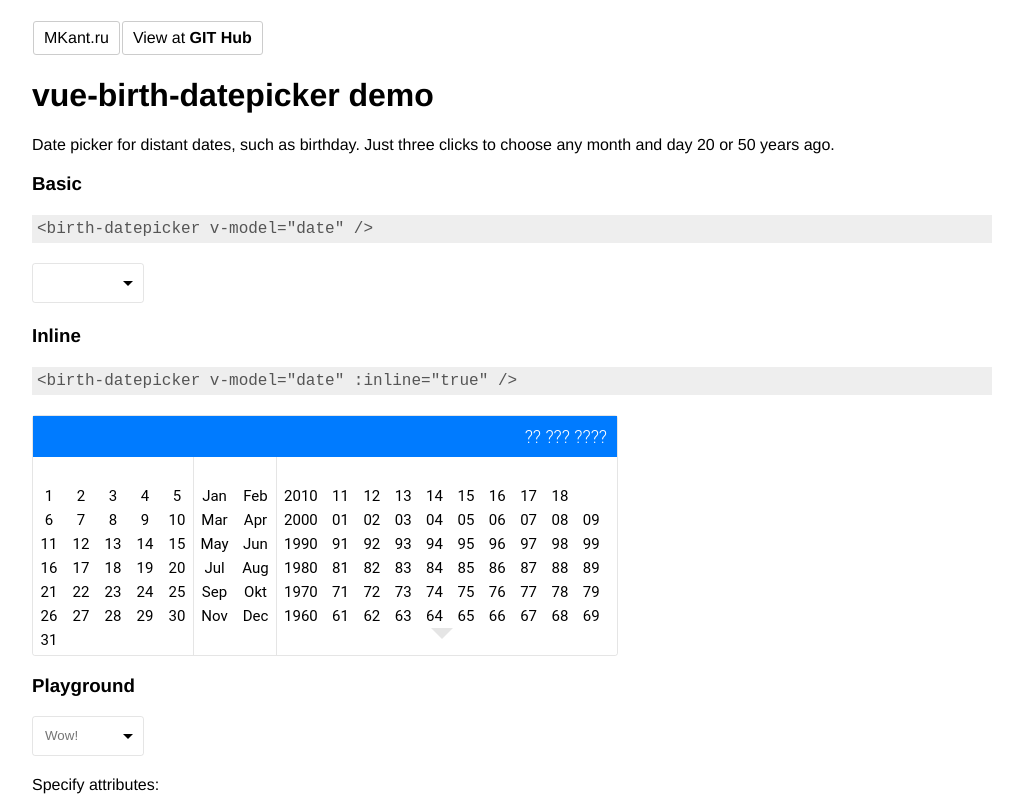
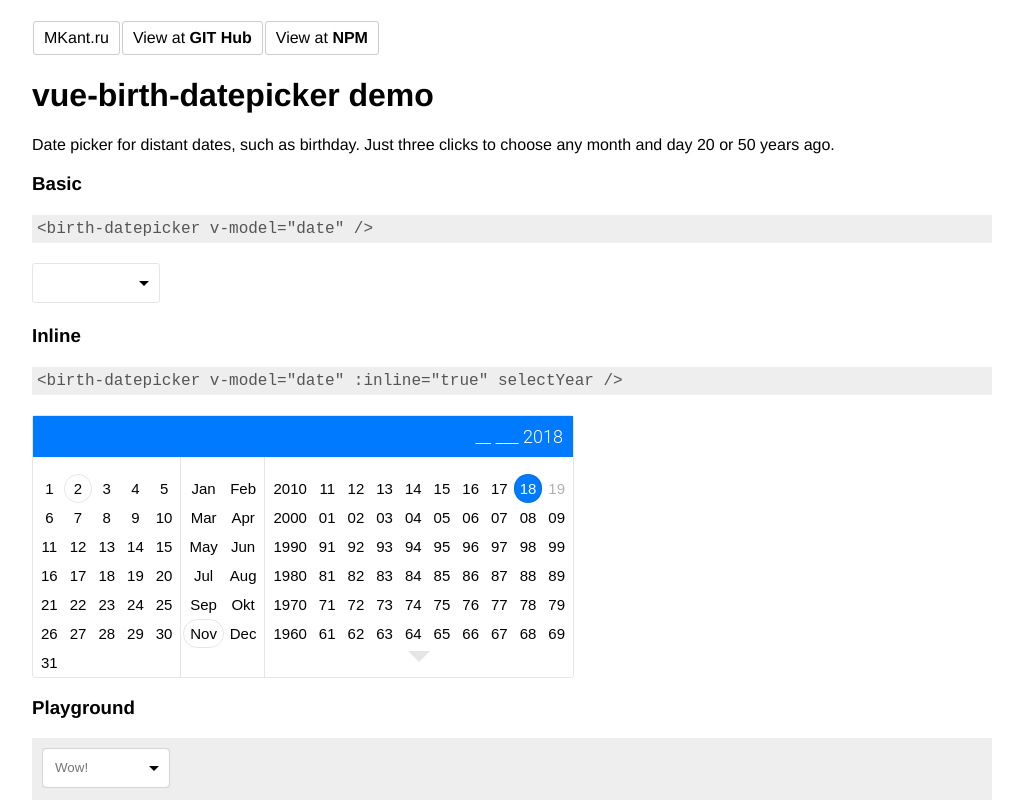
Before and after one commit to m-kant/vue-birth-datepicker, a Vue app: page / in a window 1280 px wide. Shown: the top 800 px of the page, without its empty margins (128-1151 px from the left). Built offline with nearby package versions, Linux system fonts and the light colour scheme.

Commit message:
markup redesigned

```diff
--- a/package.json
+++ b/package.json
@@ -1,7 +1,7 @@
 {
   "name": "vue-birth-datepicker",
   "description": "Date picker for distant dates, such as birthday. Just three clicks to choose any month and day 20 or 50 years ago.",
-  "version": "0.1.5",
+  "version": "0.2.0",
   "scripts": {
     "serve": "vue-cli-service serve",
     "build": "vue-cli-service build",
--- a/src/birth-datepicker.vue
+++ b/src/birth-datepicker.vue
@@ -1,19 +1,48 @@
 <template>
 
-  <div class="birthday-picker" :class="{'birthday-picker_inline':inline, 'birthday-picker_high':high}">
-    <input type="text" class="" :value="valueStr" :placeholder="placeholder"  @click.stop.prevent="toggle()" @input="onManualInput" />
-    <div class="birthday-picker_carriage" :class="{'bp-opened': active}" @click.stop.prevent="toggle()"></div>
+  <div
+    class="birthday-picker"
+    :class="{'birthday-picker_inline':inline, 'birthday-picker_high':high}"
+
+    style=""
+  >
+    <input
+     type="text"
+     class=""
+     :value="valueStr"
+     :placeholder="placeholder"
+     @input="onManualInput"
+     @focus="inputIsFocused=true;"
+     @blur=" inputIsFocused=false; $nextTick(onWidgetBlur);"
+     @click="toggle();"
+    />
+    <div class="birthday-picker_carriage" :class="{'bp-opened': active}"></div>
 
     <transition name="dropdown-trans">
-      <div class="birthday-picker_dropdown" :class="'attach-'+attachmentX+' attach-'+attachmentY" v-if="active||inline">
+      <button
+        class="birthday-picker_dropdown"
+        :class="'attach-'+attachmentX+' attach-'+attachmentY"
+        v-if="active||inline"
+        click.stop=""
+        @focus="dropdownIsFocused=true;"
+        @blur=" dropdownIsFocused=false; $nextTick(onWidgetBlur);"
+      >
 
         <div v-if="!hideHeader" class="birthday-picker_dropdown-header">{{valueHeader}}</div>
-        <pick-day :value="day" @input="setDay" />
-        <pick-month :value="month" @input="setMonth" :months="months" />
-        <pick-year :value="year" @input="setYear" :min="minYear" :max="maxYear" />
 
-      </div>
+        <div class="birthday-picker_dropdown-body">
+
+          <div class="birthday-picker_days-months">
+            <pick-day :value="day" @input="setDay" />
+            <pick-month :value="month" @input="setMonth" :months="months" />
+          </div>
+
+          <pick-year :value="year" @input="setYear" :min="minYear" :max="maxYear" />
+
+        </div>
+      </button>
     </transition>
+
   </div>
 
 </template>
@@ -31,6 +60,7 @@ export default {
     valueIsString:{ type: Boolean, default: false },
     placeholder:  { type: String },
     attachment:   { type: String, default: 'bottom left' },
+    wildcard:     { type: String, default: '_' },
     delimiter:    { type: String, default: '.'},
     yearFirst:    { type: Boolean, default: false },
     closeOnSet:   { type: Boolean, default: false },
@@ -40,17 +70,30 @@ export default {
     locale:       { type: [String, Array],  default: "en" },
     minYear:      { type: [Number] },
     maxYear:      { type: Number },
+    selectYear:   { type: [Number, Boolean] },
   },
 
   components: { pickDay, pickMonth , pickYear },
 
-  beforeMount(){    this.assignValue(); },
+  beforeMount(){
+    this.assignValue();
+    // preselect current year
+    if(this.selectYear === true){
+      this.year = (new Date()).getFullYear();
+    // preselect given year
+    } else if(typeof this.selectYear === 'number'){
+      this.year = this.selectYear;
+    }
+  },
   beforeDestroy(){  this.removeClickOutHandler(); },
   watch: {
     value(){ this.assignValue(); },
   },
 
   data(){ return {
+    inputIsFocused: false,
+    dropdownIsFocused: false,
+    skipToggle: false, // when switch between dropdown and input
 
     day:    null,
     month:  null,
@@ -65,7 +108,6 @@ export default {
   }; },
 
   computed: {
-
     isFilled(){ return !(this.day === null || this.month === null || this.year === null); },
     months(){
       let loc;
@@ -103,15 +145,15 @@ export default {
       return pre.join(this.delimiter);
     },
     valueHeader() {
-      const d = this.dayStr? this.dayStr : '??';
-      const m = this.monthStr? this.months[this.month] : '???';
-      const y = this.year? this.year : '????';
+      const d = this.dayStr? this.dayStr : this.wildcard+this.wildcard;
+      const m = this.monthStr? this.months[this.month] : this.wildcard+this.wildcard+this.wildcard;
+      const y = this.year? this.year : this.wildcard+this.wildcard+this.wildcard+this.wildcard;
 
       return this.yearFirst? `${y} ${m} ${d}` : `${d} ${m} ${y}`;
     },
 
 
-    clickOutHandler(){ return ( function closeBdpicker(){ this.close(); } ).bind(this); },
+    // clickOutHandler(){ return ( function closeBdpicker(){ this.close(); } ).bind(this); },
 
   },
 
@@ -136,18 +178,23 @@ export default {
     },
     open(){
       this.active = true;
-      this.addClickOutHandler();
+      // this.addClickOutHandler();
     },
     close(){
       this.active = false;
-      this.removeClickOutHandler();
+      // this.removeClickOutHandler();
     },
     closeAfterSet(){
       if(!this.isFilled) return;
       if(!this.closeOnSet) return;
       this.close();
     },
-    toggle(){ (this.active)? this.close() : this.open(); },
+    toggle(){ this.active = !this.active; },
+    onWidgetBlur(){
+      if(!this.inputIsFocused && !this.dropdownIsFocused){
+        this.active = false;
+      }
+    },
     setDay(val){
       this.day = val;
       this.emitInput();
--- a/src/components/Demo.vue
+++ b/src/components/Demo.vue
@@ -2,20 +2,21 @@
   <div class="demo">
       <a class="btn btn-default" href="http://mkant.ru">MKant.ru</a>
       <a class="btn btn-default" href="https://github.com/m-kant/vue-birth-datepicker">View at <b>GIT Hub</b></a>
-      <!-- <a class="btn btn-default" href="https://www.npmjs.com/package/vue-birth-datepicker">View at <b>NPM</b></a> -->
+      <a class="btn btn-default" href="https://www.npmjs.com/package/vue-birth-datepicker">View at <b>NPM</b></a>
       <h1>vue-birth-datepicker demo</h1>
       <p>Date picker for distant dates, such as birthday.
         Just three clicks to choose any month and day 20 or 50 years ago.</p>
 
       <h3>Basic</h3>
       <div class='code-pane'>{{codeBasic}}</div>
-      <birth-datepicker v-model="date" />
+      <birth-datepicker v-model="date" selectYear/>
 
       <h3>Inline</h3>
       <div class='code-pane'>{{codeInline}}</div>
-      <birth-datepicker v-model="date" :inline="true" />
+      <birth-datepicker v-model="date" :inline="true" selectYear />
 
       <h3>Playground</h3>
+      <div style="padding: 10px; background-color: #eee;" @click.stop="">
         <birth-datepicker
           v-model="date"
           :valueIsString="valueIsString"
@@ -31,6 +32,8 @@
           :maxYear="maxYear?Number(maxYear):null"
           :locale="calcLocale"
         />
+      </div>
+
 
       <p>Specify attributes:</p>
       <div class='input-pane'>
@@ -105,12 +108,13 @@ export default {
       placeholder: 'Wow!',
       attachment: 'bottom left',
       maxYear: (new Date().getFullYear()) - 5,
-      minYear: (new Date().getFullYear()) - 40,
+      // minYear: (new Date().getFullYear()) - 40,
+      minYear: 1959,
       demolocale: 'en',
       customLocale: 'JN FB MR AP MY JU JL AG SP OK NV DC',
 
       codeBasic: '<birth-datepicker v-model="date" />',
-      codeInline: '<birth-datepicker v-model="date" :inline="true" />'
+      codeInline: '<birth-datepicker v-model="date" :inline="true" selectYear />'
   }; },
 
   computed: {
@@ -118,7 +122,11 @@ export default {
       if(this.demolocale) return this.demolocale;
       return this.customLocale.split(/[,\s]+/);
     }
-  }
+  },
+
+  methods: {
+
+  },
 }
 </script>
 
--- a/src/components/birth-datepicker.scss
+++ b/src/components/birth-datepicker.scss
@@ -7,18 +7,47 @@
   $primary-color: #007BFF;
   $line-color: rgba(0,0,0,0.1);
 
-  // cells width
-  $day-w:   $char-size*1.5;
-  $month-w: $char-size*2;
-  $year-w:  $char-size*1.5;
 
   font-family: Roboto, Helvetica, Arial, sans-serif;
   position: relative;
   display: inline-block;
-  min-width: 7em;
+  min-width: 8em;
   min-height: 2.5em;
   border: 1px solid $line-color;
   border-radius: 3px;
+  padding: 0;
+  background-color: transparent;
+
+  .disabled{
+    opacity: 0.3;
+    pointer-events: none;
+  }
+
+  table{
+    width: 100%;
+  }
+
+  td{
+    text-align: center;
+
+    a{
+      display: block;
+      padding: 5px;
+      border-radius: $char-size;
+      cursor: pointer;
+      border: 1px solid transparent;
+      transition: background-color 0.2s;
+
+      &:hover{ background-color: rgba(0,0,0,0.1); }
+    }
+  }
+  .bdp-today{ border-color: rgba(0,0,0,0.1); }
+  .bdp-active{
+    background-color: $primary-color;
+    color: #fff;
+    &:hover{ background-color: darken($primary-color, 10%); }
+  }
+
 
   input{
     position: absolute;
@@ -33,36 +62,36 @@
     border-radius: 5px;
   }
 
-  &_row{
-    height: 1.2 * $char-size;
-    line-height: 1.2 * $char-size;
+
+  &_dropdown-body{
+    display: flex;
+    flex-direction: row;
+  }
+  &_days-months{
+    display: flex;
+    flex-direction: row;
   }
 
-
-  // panes width
-  $days-w: $char-size * 10 * 0.8;
-  $months-w: $char-size * 6 * 0.7;
-  $years-w: $char-size * 11 * 2 * 0.75;
-
-  &_years{ width: $years-w; }
+  &_days,
+  &_months,
+  &_years{
+    padding: 0 2px;
+  }
+  &_days{
+    flex-grow: 2;
+  }
   &_months{
-    width: $months-w;
+    flex-grow: 1;
     border-right: 1px solid $line-color;
     border-left: 1px solid $line-color;
   }
-  &_days{ width: $days-w; }
-
-  &_day{ width: 20%; }
-  &_month{ width: 50%; }
-  &_year{
-    $w: 9.5%;
-    width: $w;
-    &:first-child{  width: 100% - $w * 9; }
-  }
 
   &_dropdown{
+    display: block;
+    padding: 0;
+    text-align: left;
     font-size: $char-size*0.75;
-    width: $days-w + $months-w + $years-w + 10px;
+
     position: absolute;
     background-color: #fff;
     border: 1px solid $line-color;
@@ -87,10 +116,9 @@
   }
 
   &_high{
-    .birthday-picker_dropdown{ width: $years-w; }
-    .birthday-picker_days{ width: $years-w * 0.70 - 2px;  }
-    .birthday-picker_months{ width: $years-w * 0.30; border-right: none;}
-    .birthday-picker_years{ border-top: 1px solid $line-color;}
+    .birthday-picker_dropdown-body{ flex-direction: column; }
+    .birthday-picker_months{ border-right: none; }
+    .birthday-picker_years{  border-top: 1px solid $line-color; }
   }
 
 
@@ -100,7 +128,7 @@
     right: 10px;
     width: 10px;
     height: calc(100% - 2*5px);
-    cursor: pointer;
+    pointer-events: none;
     transition: transform 0.3s;
 
     &:after{
@@ -115,31 +143,6 @@
     &.bp-opened{
       transform: rotate(180deg);
     }
-  }
-  &_row{
-    white-space: nowrap;
-  }
-  &_btn{
-    display: inline-block;
-    box-sizing: border-box;
-    padding: 3px;
-    margin: 0px;
-    cursor: pointer;
-    text-align: center;
-    border-radius: $char-size;
-    transition: background-color 0.3s;
-
-    &.bdp-active{ background-color: $primary-color; color: #fff; }
-    &.bdp-active:hover{ background-color: darken($primary-color,10); color: #fff; }
-    &:hover{ background-color: $line-color; }
-  }
-
-
-  &_btn-pane{
-    display: inline-block;
-    vertical-align: top;
-    height: $char-size*9.9;
-    overflow-y: auto;
   }
 
   // INLINE
--- a/src/components/pick-day.vue
+++ b/src/components/pick-day.vue
@@ -1,20 +1,26 @@
 <template>
 
-  <div class="birthday-picker_btn-pane birthday-picker_days">
-    <div class="birthday-picker_row"></div>
-    <div
-      v-for="(dayRow, i) in dayRows"
-      :key="'dayrow'+i"
-      class="birthday-picker_row"
-    >
-      <span
-        v-for="dayItem in dayRow"
-        :key="dayItem"
-        class="birthday-picker_btn birthday-picker_day"
-        :class="{'bdp-active': dayItem===value}"
-        @click.stop="emitInput(dayItem)"
-      >{{dayItem}}</span>
-    </div>
+  <div class="birthday-picker_days">
+    <table cellspacing="0" cellpadding="0">
+      <tr><td :colspan="colsCount">&nbsp;</td></tr>
+      <tr
+        v-for="(dayRow, i) in dayRows"
+        :key="'dayrow'+i"
+      >
+        <td
+          v-for="(dayItem, j) in dayRow"
+          :key="'daycell'+j"
+
+        >
+          <a
+            v-if="dayItem"
+           :class="{'bdp-active': dayItem===value, 'bdp-today': dayItem===today}"
+           @click.stop="emitInput(dayItem)"
+          >{{dayItem}}</a>
+        </td>
+      </tr>
+
+    </table>
   </div>
 
 </template>
@@ -25,11 +31,12 @@ export default {
 
   props: {
     value: { type: [Number] },
+    today: { type: Number, default: () => (new Date()).getDay() }
   },
 
   data(){ return {
 
-    dayCols: 5,
+    colsCount: 5,
 
   }; },
 
@@ -38,12 +45,16 @@ export default {
     dayRows(){
       const res = [];
       const max = 31;
+      const rowsCount = Math.ceil(max/this.colsCount);
       let day = 1;
-      let row;
 
-      for(let r=0; day <= max; r++){
-        row = [];
-        for(let i=0; i < this.dayCols && day <= max; i++) row.push(day++);
+      for(let r=0; r < rowsCount; r++){
+        let row = [];
+        for(let i=0; i < this.colsCount; i++){
+          let val = day++;
+          if(val > max) val = '';
+          row.push(val);
+        }
         res.push(row);
       }
       return res;
--- a/src/components/pick-month.vue
+++ b/src/components/pick-month.vue
@@ -1,20 +1,20 @@
 <template>
 
-  <div class="birthday-picker_btn-pane birthday-picker_months">
-    <div class="birthday-picker_row" />
-    <div
-      v-for="(monthRow, i) in monthRows"
-      :key="'monthrow'+i"
-      class="birthday-picker_row"
-    >
-      <span
-        v-for="monthNum in monthRow"
-        :key="monthNum"
-        class="birthday-picker_btn birthday-picker_month"
-        :class="{'bdp-active': monthNum===value}"
-        @click.stop="emitInput(monthNum)"
-      >{{months[monthNum]}}</span>
-    </div>
+  <div class="birthday-picker_months">
+    <table cellspacing="0" cellpadding="0">
+      <tr><td :colspan="colsCount">&nbsp;</td></tr>
+
+      <tr v-for="(monthRow, i) in monthRows" :key="'monthrow'+i">
+        <td v-for="(monthNum, j) in monthRow" :key="'monthcell'+j">
+          <a
+           @click.stop="emitInput(monthNum)"
+          :class="{'bdp-active': monthNum===value, 'bdp-today': monthNum===today}"
+          >
+           {{months[monthNum]}}
+          </a>
+        </td>
+      </tr>
+    </table>
   </div>
 
 </template>
@@ -24,24 +24,28 @@ export default {
 
   props: {
     value:        { type: Number },
-    months:       { type: Array,  default: () => ["Янв", "Фев", "Мар", "Апр", "Май", "Июн", "Июл", "Авг", "Сен", "Окт", "Ноя", "Дек"] },
+    months:       { type: Array  },
 
   },
 
   data(){ return {
-    monthCols: 2,
+    colsCount: 2,
   }; },
 
   computed: {
+    today(){ return (new Date()).getMonth(); },
     monthRows(){
       const res = [];
       const max = 11;
-      let month = 0;
-      let row;
+      const rowsCount = Math.ceil(max/this.colsCount);
 
-      for(let r=0; month <= max; r++){
-        row = [];
-        for(let i=0; i < this.monthCols && month <= max; i++) row.push(month++);
+      for(let r=0; r < rowsCount; r++){
+        let row = [];
+        for(let i=0; i < this.colsCount; i++){
+          let month = r * this.colsCount + i;
+          if(month > max) month = '';
+          row.push(month);
+        }
         res.push(row);
       }
       return res;
--- a/src/components/pick-year.vue
+++ b/src/components/pick-year.vue
@@ -1,33 +1,35 @@
 <template>
 
-      <div class="birthday-picker_btn-pane birthday-picker_years">
+      <div class="birthday-picker_years">
+        <table cellspacing="0" cellpadding="0">
 
-        <div class="birthday-picker_row birthday-picker_row-header" @click.stop="increaseYear">
-          <i class="birthday-picker_carriage-up" v-if="ableToIncrease"/>
-        </div>
+          <tr class="bdp-increase-year" @click.stop="increaseYear">
+            <td :colspan="colsCount">
+              &nbsp; <i class="birthday-picker_carriage-up" v-if="ableToIncrease"/> &nbsp;
+            </td>
+          </tr>
 
-        <div class="birthday-picker_btn-pane-body">
-          <div
-            v-for="(yearRow, i) in rows"
-            :key="'yearrow'+i"
-            class="birthday-picker_row"
-          >
-            <span
-              v-for="year in yearRow"
-              :key="year"
-              class="birthday-picker_btn birthday-picker_year"
-              :class="{'bdp-active': year===value, 'disabled': year<min}"
-              @click.stop="emitInput(year)"
-            >{{yearStr(year)}}</span>
-          </div>
-        </div>
+          <tr v-for="(yearRow, i) in rows" :key="'yearrow'+i">
+            <td v-for="(year, j) in yearRow" :key="'yearrow'+j">
+              <a
+               v-if="year"
+               :class="{'bdp-active': year===value, 'disabled': year<min || (max&&year>max), 'bdp-today':year===today}"
+               @click.stop="emitInput(year)"
+              >
+                {{yearStr(year)}}
+              </a>
+            </td>
+          </tr>
 
-        <div class="birthday-picker_row-footer" @click.stop="decreaseYear">
-          <i class="birthday-picker_carriage-down" v-if="ableToDecrease" />
-        </div>
+          <tr class="bdp-decrease-year" @click.stop="decreaseYear">
+            <td :colspan="colsCount">
+              &nbsp; <i class="birthday-picker_carriage-down" v-if="ableToDecrease"/> &nbsp;
+            </td>
+          </tr>
+
+        </table>
 
       </div>
-
 </template>
 
 <script>
@@ -41,54 +43,61 @@ export default {
   },
 
   beforeMount(){
-    this.yearFrom =  (new Date()).getFullYear();
-    if(this.max && this.yearFrom > this.max) this.yearFrom = this.max;
+    this.yearFrom =  this.max ? this.max : (new Date()).getFullYear();
   },
 
   data(){ return {
 
     active: false,
     year:   null,
-    colsNum: 10,
-    rowsNum: 6,
+    colsCount: 10,
+    rowsCount: 6,
     yearFrom: null,
 
   }; },
 
   computed: {
+    today(){ return (new Date()).getFullYear(); },
     rows(){
       const res = [];
       const minDecade = this.min? this.floorToTens(this.min) : null;
       // round up to tens
       let rowYear = this.floorToTens(this.yearFrom);
 
-      for(let r=0; r < this.rowsNum; r++){
+      for(let r=0; r < this.rowsCount; r++){
         let row = [];
 
-        for(let c=0; c < this.colsNum; c++){
-          if(this.max && rowYear + c > this.max) break;
-          row.push(rowYear + c);
+        for(let c=0; c < this.colsCount; c++){
+          let curYear = rowYear + c;
+          // if(this.max && curYear > this.max) curYear = '';
+          row.push(curYear);
         }
 
         res.push(row);
-        rowYear = rowYear - this.colsNum;
+        rowYear = rowYear - this.colsCount;
         if(minDecade && rowYear < minDecade) break;
       }
       return res;
     },
     ableToDecrease(){
       if(!this.min) return true;
-      const min = this.yearFrom - this.rowsNum*this.colsNum;
+      const min = this.ceilToTens(this.yearFrom) - this.rowsCount*this.colsCount;
       return min > this.min;
     },
     ableToIncrease(){
       if(!this.max) return true;
-      const max = this.ceilToTens(this.yearFrom);
-      return max <= this.max;
+      return this.ceilToTens(this.yearFrom) < this.max + 1;
     },
   },
 
   methods: {
+    setYearFrom(y){
+      if(!this.max){
+        this.yearFrom = this.ceilToTens(y);
+      } else {
+        this.yearFrom = this.ceilToTens(this.max);
+      }
+    },
     floorToTens(num){ return Math.floor(num/10) * 10; },
     ceilToTens(num) { return Math.ceil(num/10) * 10; },
     assignValue(){
@@ -96,10 +105,11 @@ export default {
     },
     decreaseYear(){
       if(!this.ableToDecrease) return;
-      this.yearFrom -= this.colsNum*this.rowsNum; },
+      this.yearFrom -= this.colsCount*this.rowsCount; },
     increaseYear(){
       if(!this.ableToIncrease) return;
-      this.yearFrom += this.colsNum*this.rowsNum; },
+      this.setYearFrom( this.yearFrom + this.colsCount*this.rowsCount );
+    },
     emitInput(val){ this.$emit('input', val); },
     yearIsDecade(year){ return String(year).substr(-1) === '0'; },
     yearStr(year){
@@ -135,8 +145,8 @@ export default {
     border-right-color: transparent;
     border-left-color: transparent;
   }
-  &_row-header,
-  &_row-footer{
+  .bdp-increase-year,
+  .bdp-decrease-year{
     text-align: center;
     cursor: pointer;
     transition: background-color 0.2s;
@@ -146,10 +156,6 @@ export default {
     }
   }
 
-  &_year.disabled{
-    pointer-events: none;
-    opacity: 0.5;
-  }
 }
 
 </style>
```
Also changed, not shown: demo/css/app.css, demo/js/app.js, 9 other files (tests, documents, lock files or other folders). Lines whose indentation alone changed are shown as unchanged.
